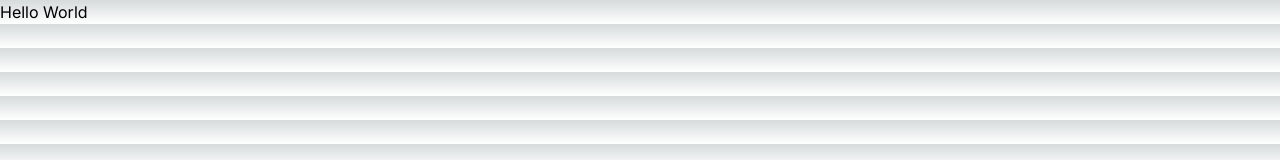
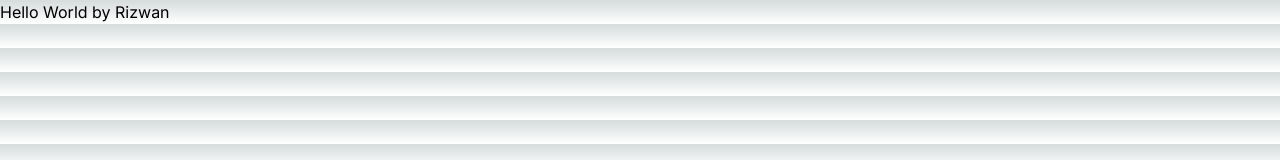
Before and after one commit to rizwanriaz1988/PIAIC_PRACTICE, a Next.js app in the folder Quarter 02/hello_nextjs_rizi/: page / in a window 1280 px wide. Shown: the top 160 px of the page. Built offline with nearby package versions, Linux system fonts and the light colour scheme.

Commit message:
Modified page

```diff
--- a/Quarter 02/hello_nextjs_rizi/src/app/page.tsx
+++ b/Quarter 02/hello_nextjs_rizi/src/app/page.tsx
@@ -1,5 +1,5 @@
 export default function Home() {
   return (
-        <div>Hello World</div>
+        <div>Hello World by Rizwan</div>
   );
 }
```
